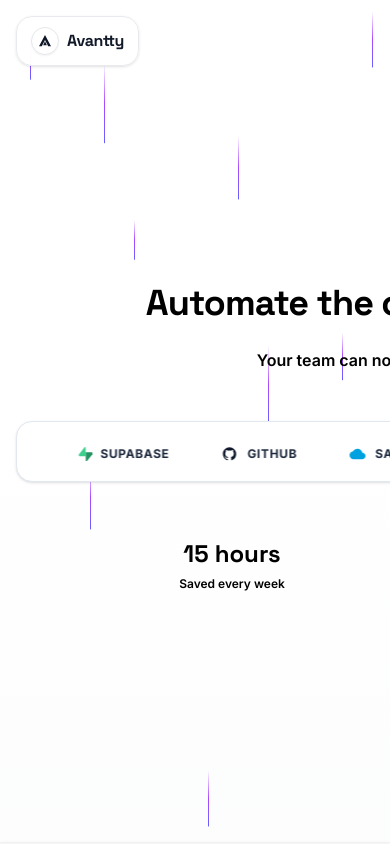
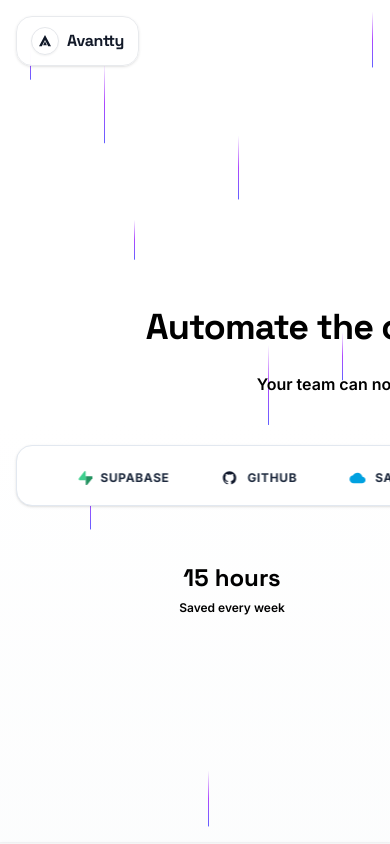
Before and after one commit to FliickzzzZ/Landing-Page, a React (Vite) app: page / in a window 390 px wide. Shown: the top 844 px of the page. Built offline with nearby package versions, Linux system fonts and the light colour scheme.

Commit message:
Update Hero.tsx

```diff
--- a/src/components/Hero.tsx
+++ b/src/components/Hero.tsx
@@ -12,7 +12,7 @@ interface HeroProps {
 export const Hero: React.FC<HeroProps> = () => {
   return (
     <section id="hero-section" className="relative min-h-screen w-full flex flex-col overflow-hidden">
-      <BackgroundBeamsWithCollision className="min-h-screen w-full pt-20 pb-12 flex flex-col justify-center items-center bg-gradient-to-b from-white via-white to-gray-50/50">
+      <BackgroundBeamsWithCollision className="min-h-screen w-full pt-32 sm:pt-20 pb-12 flex flex-col justify-center items-center bg-gradient-to-b from-white via-white to-gray-50/50">
         <div className="max-w-5xl mx-auto px-4 sm:px-6 lg:px-8 relative z-20 flex flex-col items-center text-center my-auto">
 
           {/* Main Title - Black typography, centered, high-impact */}
```
